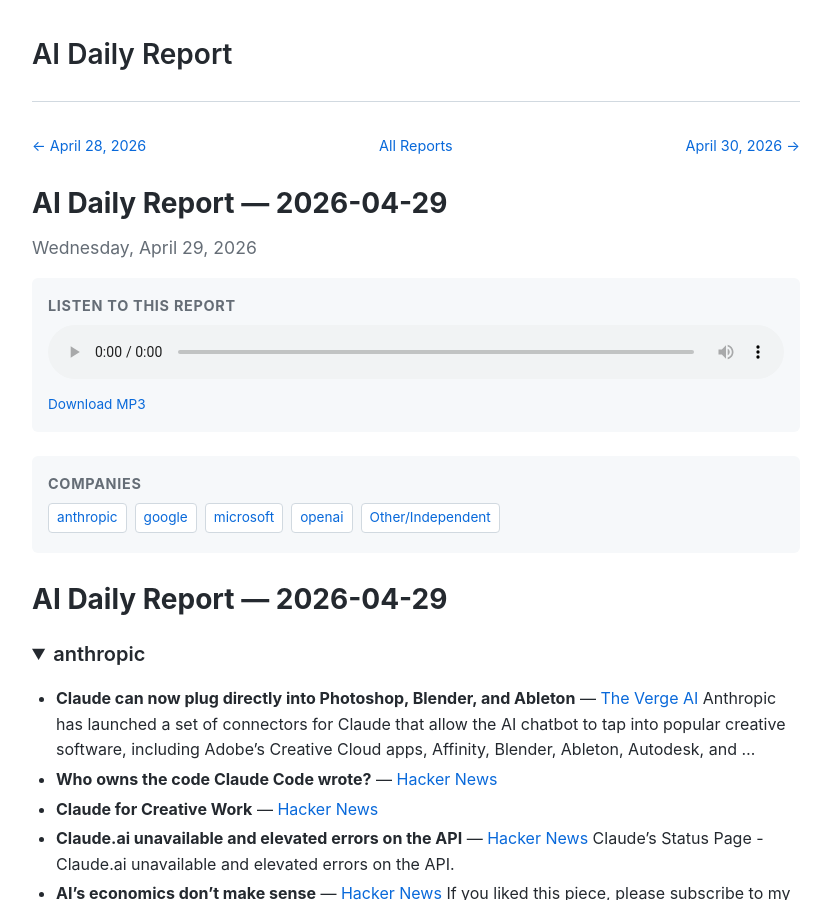
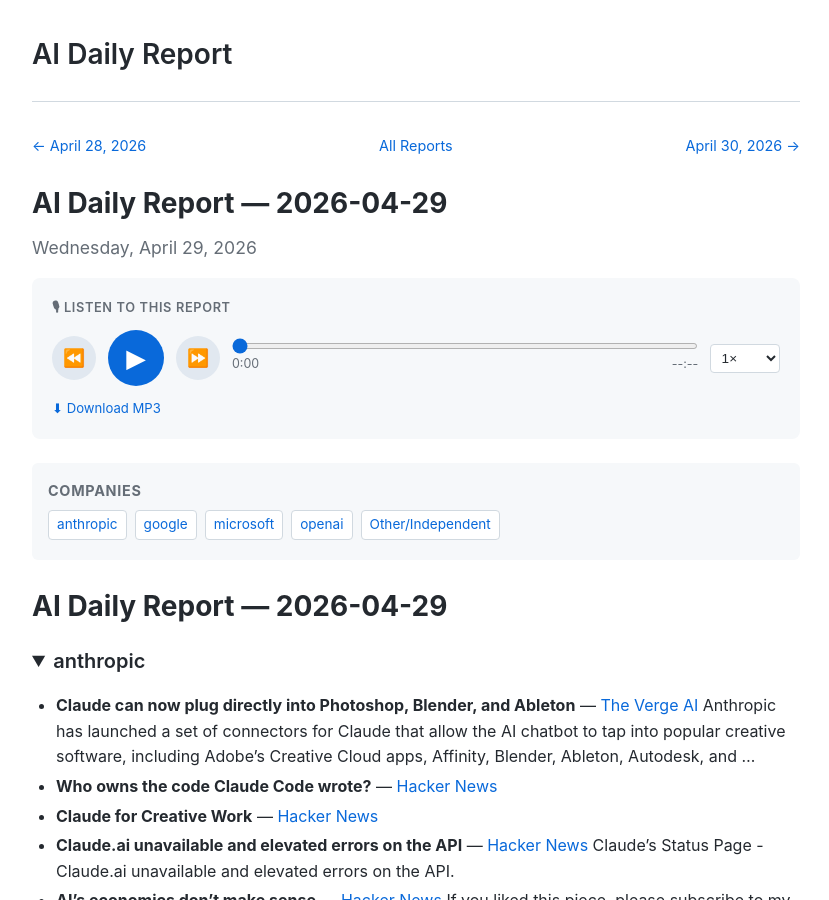
Before and after one commit to lankeami/ai-upskill, a Jekyll site: the page built from reports/2026-04-29.md, in a window 1280 px wide and 900 px high. Shown: the whole window, without its empty margins (224-1053 px from the left). Built offline with Jekyll 4.4.1, drawn with Linux system fonts in a browser that asks for light colours; some of the changed lines change nothing that is shown.

Commit message:
feat: replace native audio element with custom podcast player
Larger play/pause button, rewind 15s, forward 30s, seek bar with
timestamps, and playback speed selector (0.75x–2x).

```diff
--- a/_layouts/report.html
+++ b/_layouts/report.html
@@ -55,13 +55,72 @@
 <p class="report-date">{{ page.date | date: "%A, %B %d, %Y" }}</p>
 
 {% if page.podcast_url %}
-<div class="podcast-player" style="margin-bottom: 1.5rem; padding: 1rem; background: #f6f8fa; border-radius: 6px;">
-  <h3 style="font-size: 0.9rem; margin-bottom: 0.5rem; color: #656d76; text-transform: uppercase; letter-spacing: 0.05em;">Listen to this report</h3>
-  <audio controls style="width: 100%; margin-bottom: 0.5rem;">
+<div class="podcast-player" style="margin-bottom: 1.5rem; padding: 1.25rem; background: #f6f8fa; border-radius: 8px;">
+  <p style="margin: 0 0 0.75rem; font-size: 0.8rem; color: #656d76; text-transform: uppercase; letter-spacing: 0.05em; font-weight: 600;">🎙 Listen to this report</p>
+  <audio id="podcast-audio" preload="metadata">
     <source src="{{ page.podcast_url }}" type="audio/mpeg">
   </audio>
-  <p style="margin: 0; font-size: 0.85rem;"><a href="{{ page.podcast_url }}">Download MP3</a></p>
+  <div style="display: flex; align-items: center; gap: 0.75rem;">
+    <!-- Rewind 15s -->
+    <button id="btn-rewind" title="Back 15s" style="flex-shrink:0; width:44px; height:44px; border-radius:50%; border:none; background:#e1e8f0; cursor:pointer; font-size:1.1rem; display:flex; align-items:center; justify-content:center;">⏪</button>
+    <!-- Play/Pause -->
+    <button id="btn-play" title="Play / Pause" style="flex-shrink:0; width:56px; height:56px; border-radius:50%; border:none; background:#0969da; color:#fff; cursor:pointer; font-size:1.6rem; display:flex; align-items:center; justify-content:center;">▶</button>
+    <!-- Forward 30s -->
+    <button id="btn-forward" title="Forward 30s" style="flex-shrink:0; width:44px; height:44px; border-radius:50%; border:none; background:#e1e8f0; cursor:pointer; font-size:1.1rem; display:flex; align-items:center; justify-content:center;">⏩</button>
+    <!-- Seek bar + time -->
+    <div style="flex:1; display:flex; flex-direction:column; gap:0.3rem;">
+      <input id="podcast-seek" type="range" min="0" max="100" value="0" step="0.1"
+        style="width:100%; height:6px; accent-color:#0969da; cursor:pointer;">
+      <div style="display:flex; justify-content:space-between; font-size:0.78rem; color:#656d76;">
+        <span id="podcast-current">0:00</span>
+        <span id="podcast-duration">--:--</span>
+      </div>
+    </div>
+    <!-- Speed -->
+    <select id="podcast-speed" title="Playback speed" style="flex-shrink:0; padding:0.3rem 0.4rem; border:1px solid #d1d9e0; border-radius:4px; background:#fff; font-size:0.85rem; cursor:pointer; color:#24292f;">
+      <option value="0.75">0.75×</option>
+      <option value="1" selected>1×</option>
+      <option value="1.25">1.25×</option>
+      <option value="1.5">1.5×</option>
+      <option value="2">2×</option>
+    </select>
+  </div>
+  <p style="margin: 0.75rem 0 0; font-size: 0.82rem;"><a href="{{ page.podcast_url }}" download>⬇ Download MP3</a></p>
 </div>
+<script>
+(function() {
+  var audio = document.getElementById('podcast-audio');
+  var btnPlay = document.getElementById('btn-play');
+  var btnRew = document.getElementById('btn-rewind');
+  var btnFwd = document.getElementById('btn-forward');
+  var seek = document.getElementById('podcast-seek');
+  var cur = document.getElementById('podcast-current');
+  var dur = document.getElementById('podcast-duration');
+  var speed = document.getElementById('podcast-speed');
+
+  function fmt(s) {
+    s = Math.floor(s || 0);
+    var m = Math.floor(s / 60), ss = s % 60;
+    return m + ':' + (ss < 10 ? '0' : '') + ss;
+  }
+
+  audio.addEventListener('loadedmetadata', function() { dur.textContent = fmt(audio.duration); seek.max = audio.duration; });
+  audio.addEventListener('timeupdate', function() { cur.textContent = fmt(audio.currentTime); if (!seek._dragging) seek.value = audio.currentTime; });
+  audio.addEventListener('ended', function() { btnPlay.textContent = '▶'; });
+
+  btnPlay.addEventListener('click', function() {
+    if (audio.paused) { audio.play(); btnPlay.textContent = '⏸'; } else { audio.pause(); btnPlay.textContent = '▶'; }
+  });
+  btnRew.addEventListener('click', function() { audio.currentTime = Math.max(0, audio.currentTime - 15); });
+  btnFwd.addEventListener('click', function() { audio.currentTime = Math.min(audio.duration, audio.currentTime + 30); });
+
+  seek.addEventListener('mousedown', function() { seek._dragging = true; });
+  seek.addEventListener('input', function() { cur.textContent = fmt(seek.value); });
+  seek.addEventListener('change', function() { audio.currentTime = seek.value; seek._dragging = false; });
+
+  speed.addEventListener('change', function() { audio.playbackRate = parseFloat(speed.value); });
+})();
+</script>
 {% endif %}
 
 {% if page.companies %}
```
